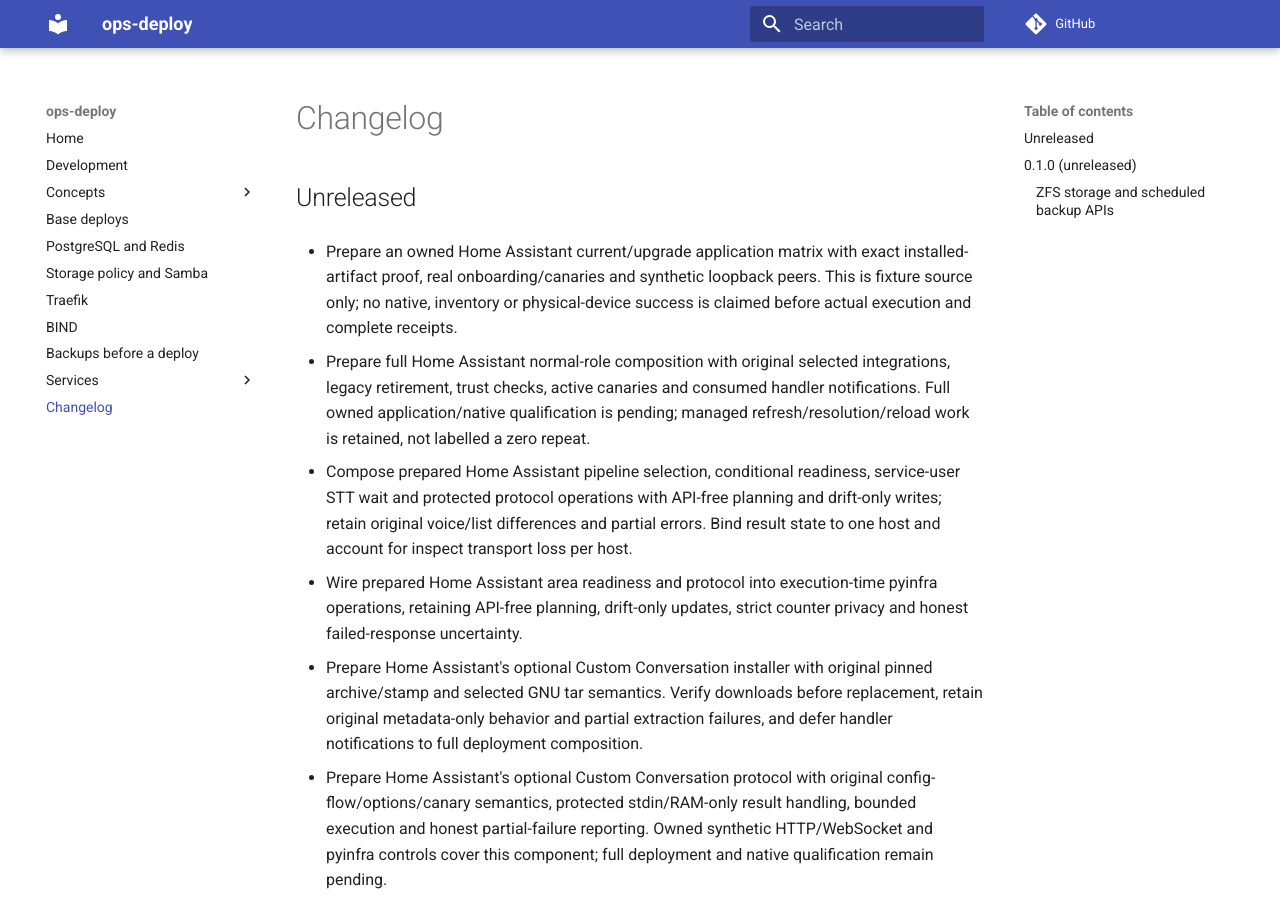
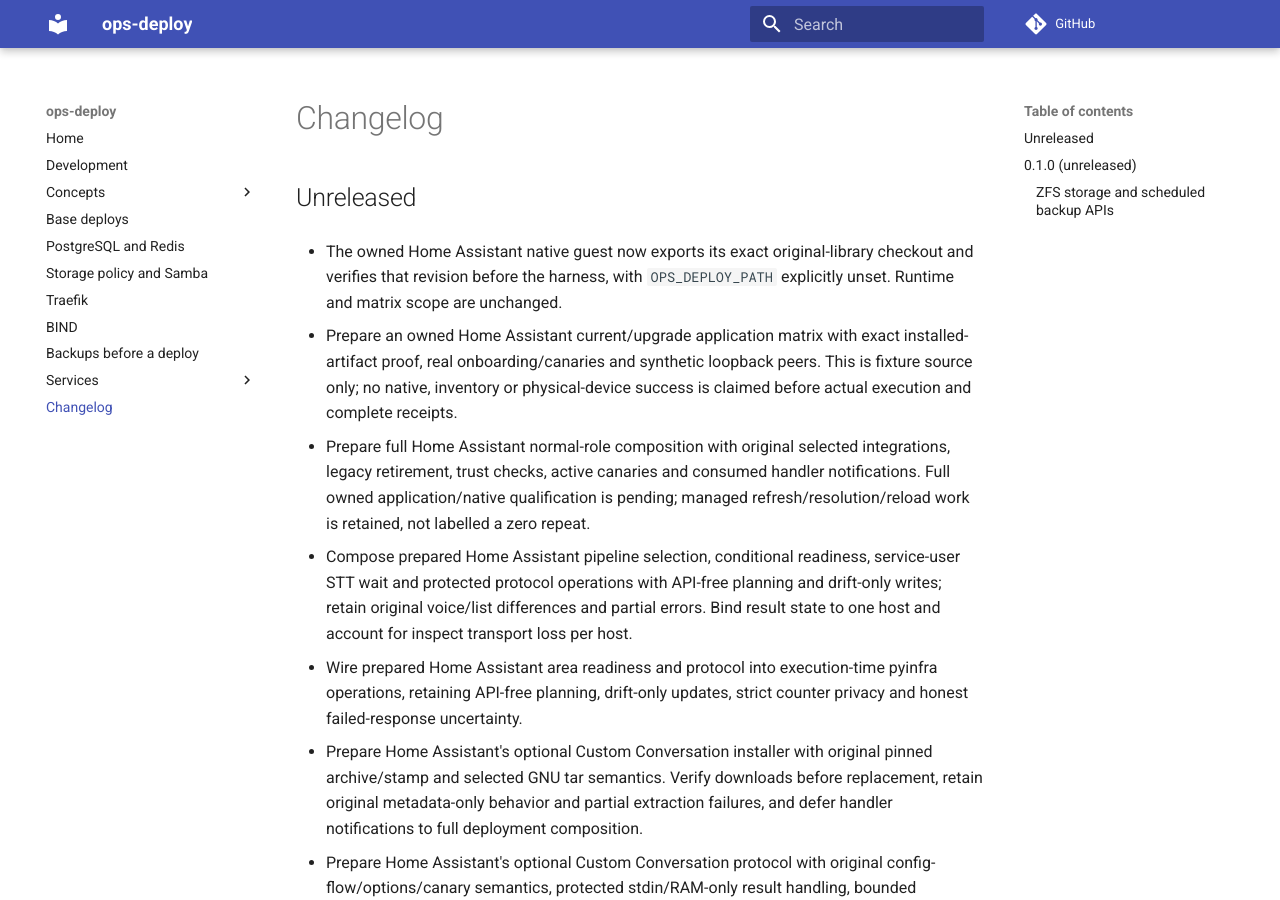
Before and after one commit to ephes/ops-deploy, an MkDocs documentation site: the page built from docs/changelog.md, in a window 1280 px wide and 900 px high. Built offline with MkDocs 1.6.1 and Material for MkDocs 9.7.7, drawn with Linux system fonts in a browser that asks for light colours; comment, search, counter and statistics services are not loaded.

Commit message:
fix(homeassistant): bind native guest original library environment

```diff
--- a/docs/changelog.md
+++ b/docs/changelog.md
@@ -1,6 +1,10 @@
 # Changelog
 
 ## Unreleased
+
+- The owned Home Assistant native guest now exports its exact original-library
+  checkout and verifies that revision before the harness, with `OPS_DEPLOY_PATH`
+  explicitly unset. Runtime and matrix scope are unchanged.
 
 - Prepare an owned Home Assistant current/upgrade application matrix with exact
   installed-artifact proof, real onboarding/canaries and synthetic loopback peers.
```
Also changed, not shown: 2 other files.
